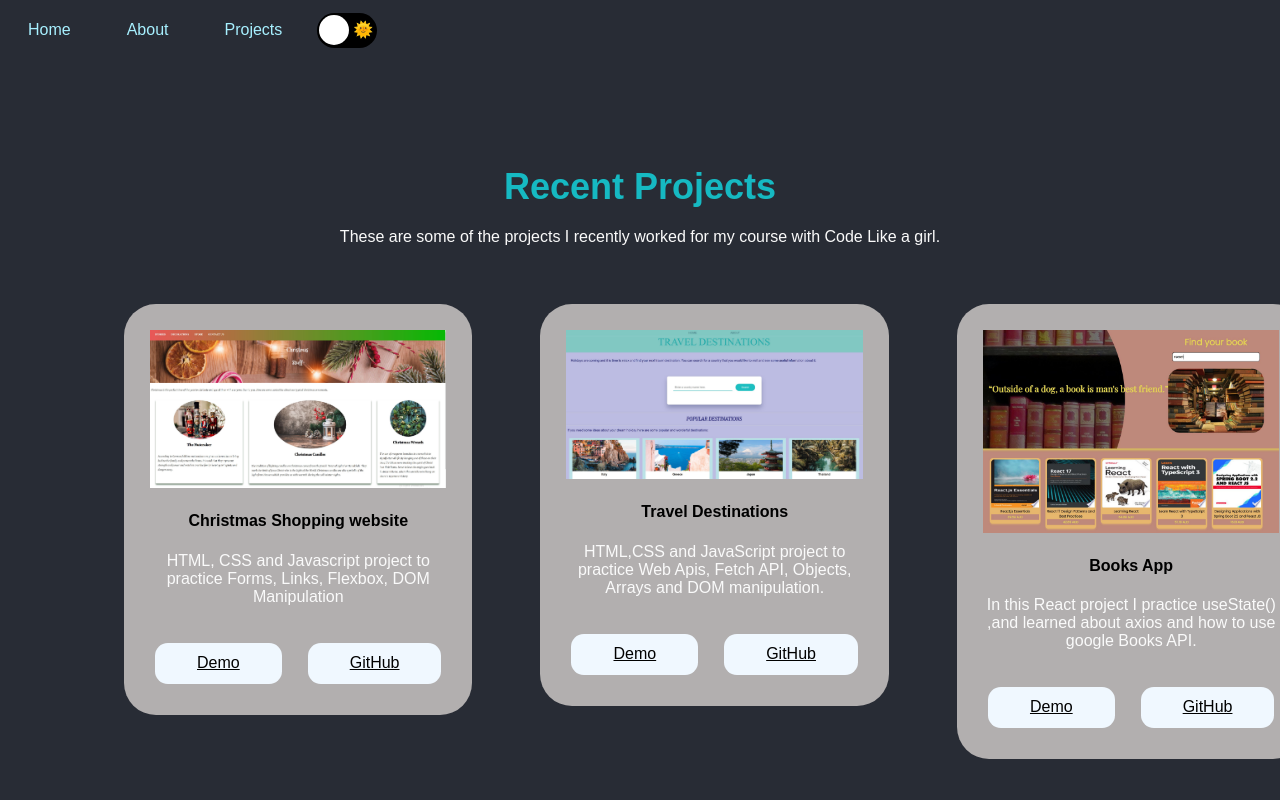
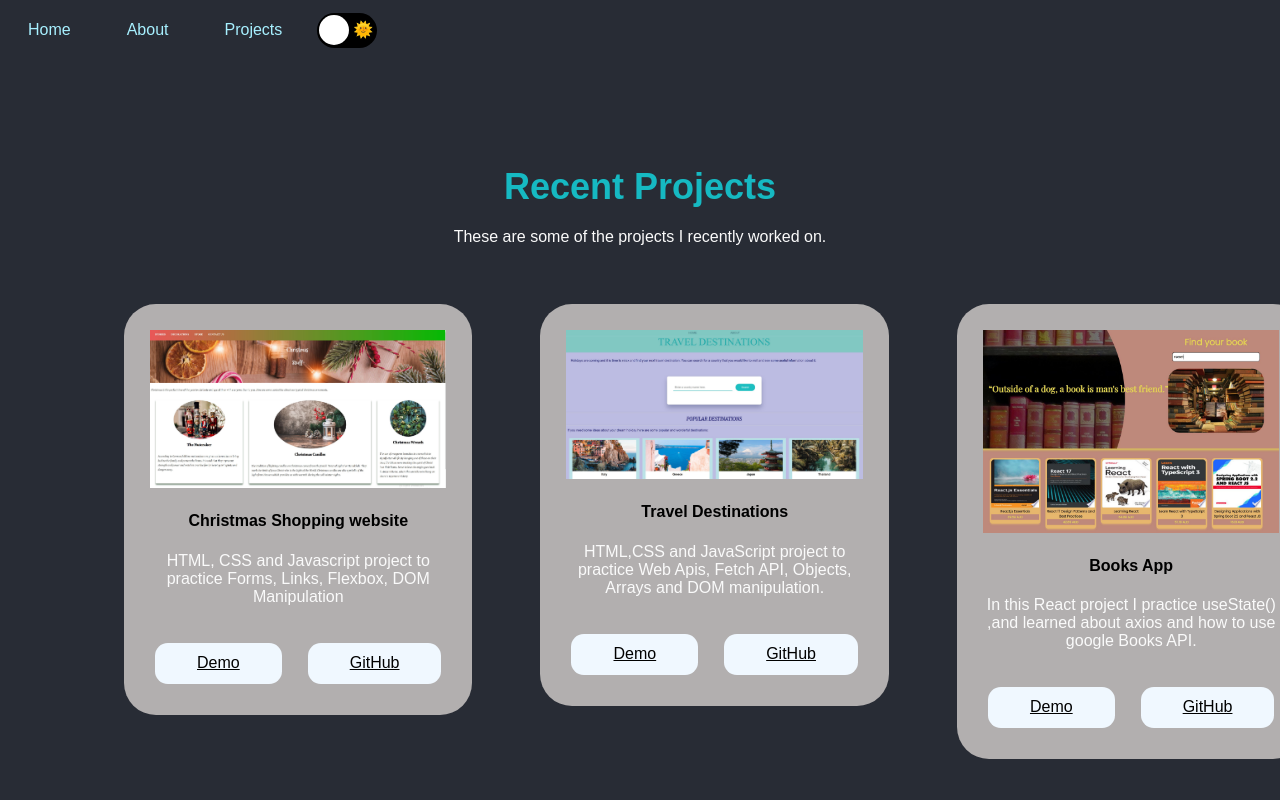
Before and after one commit to Andrea-Rivera/FinalReactProject, a React (Create React App) app: page /projects in a window 1280 px wide. Shown: the top 800 px of the page. Built offline with nearby package versions, Linux system fonts and the light colour scheme.

Commit message:
Update projects.js

```diff
--- a/src/components/pages/projects.js
+++ b/src/components/pages/projects.js
@@ -10,8 +10,7 @@ const Projects = () => {
     <section id="portfolio">
       <h1>Recent Projects</h1>
       <p>
-        These are some of the projects I recently worked for my course with Code
-        Like a girl.
+          These are some of the projects I recently worked on.
       </p>
       <div className="container portfolio_container">
         <ProjectDisplay projects={projects} />
```
